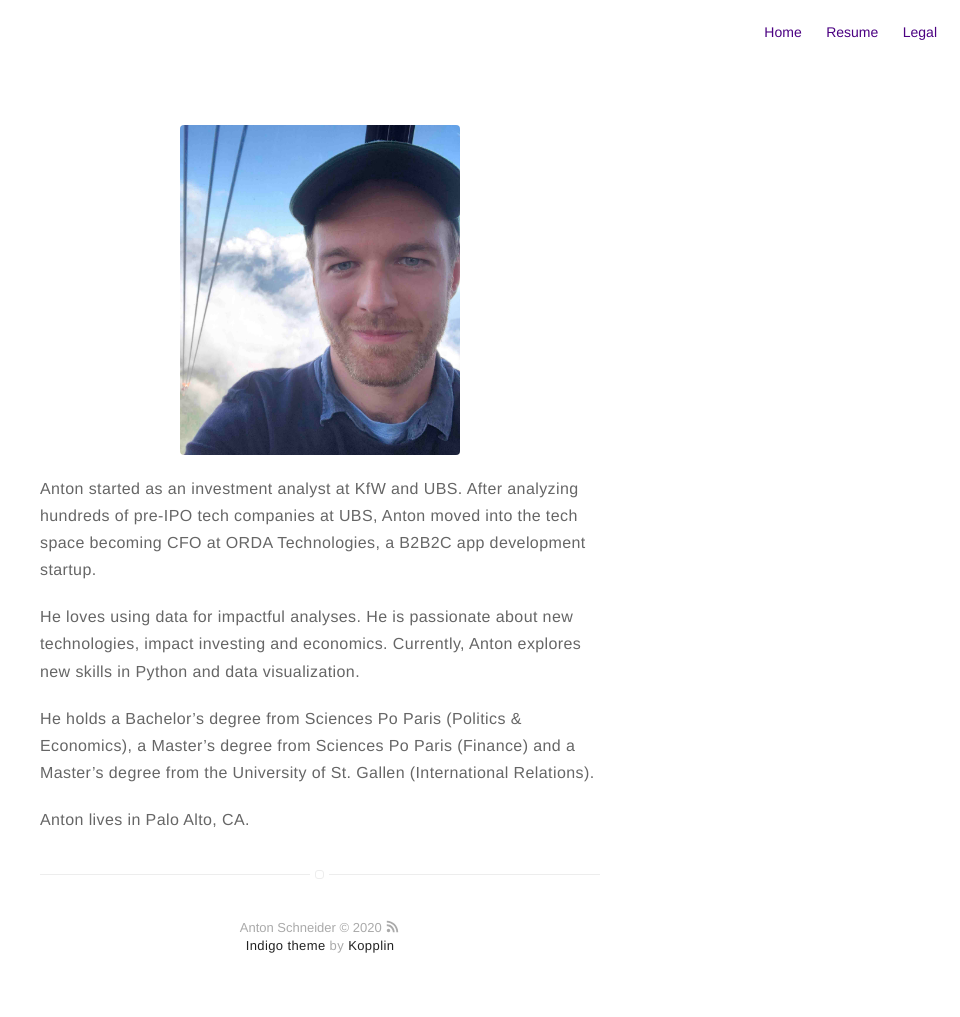
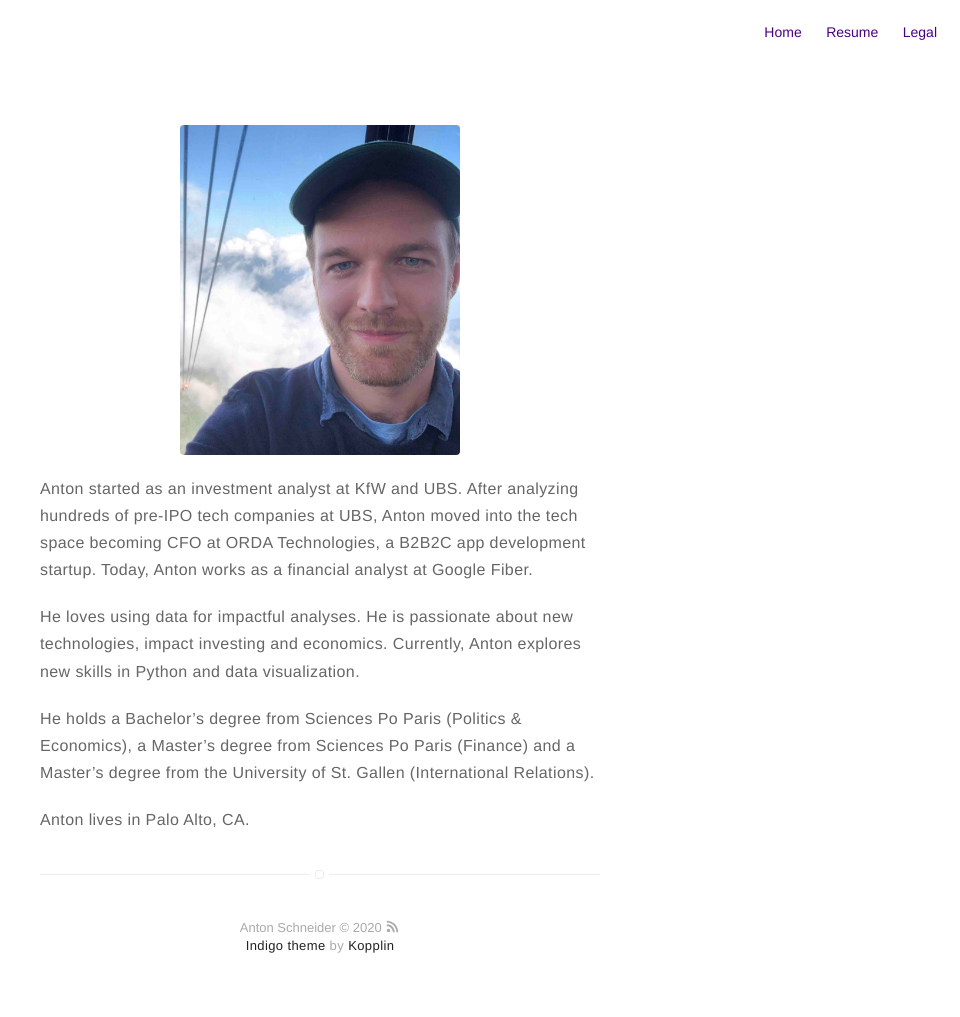
Before and after one commit to antonschneider90/antonschneider90.github.io, a Jekyll site: the page built from about.md, in a window 1280 px wide. Shown: the whole page, without its empty margins (320-1280 px from the left). Built offline with Jekyll 4.4.1, drawn with Linux system fonts in a browser that asks for light colours.

Commit message:
Update about.md

```diff
--- a/about.md
+++ b/about.md
@@ -4,7 +4,7 @@
 ---
 ![Profile Image]({{ site.url }}/{{ site.picture }})
 
-Anton started as an investment analyst at KfW and UBS. After analyzing hundreds of pre-IPO tech companies at UBS, Anton moved into the tech space becoming CFO at ORDA Technologies, a B2B2C app development startup.<br/>
+Anton started as an investment analyst at KfW and UBS. After analyzing hundreds of pre-IPO tech companies at UBS, Anton moved into the tech space becoming CFO at ORDA Technologies, a B2B2C app development startup. Today, Anton works as a financial analyst at Google Fiber.<br/>
 
 He loves using data for impactful analyses. He is passionate about new technologies, impact investing and economics. Currently, Anton explores new skills in Python and data visualization.<br/>
 
```
